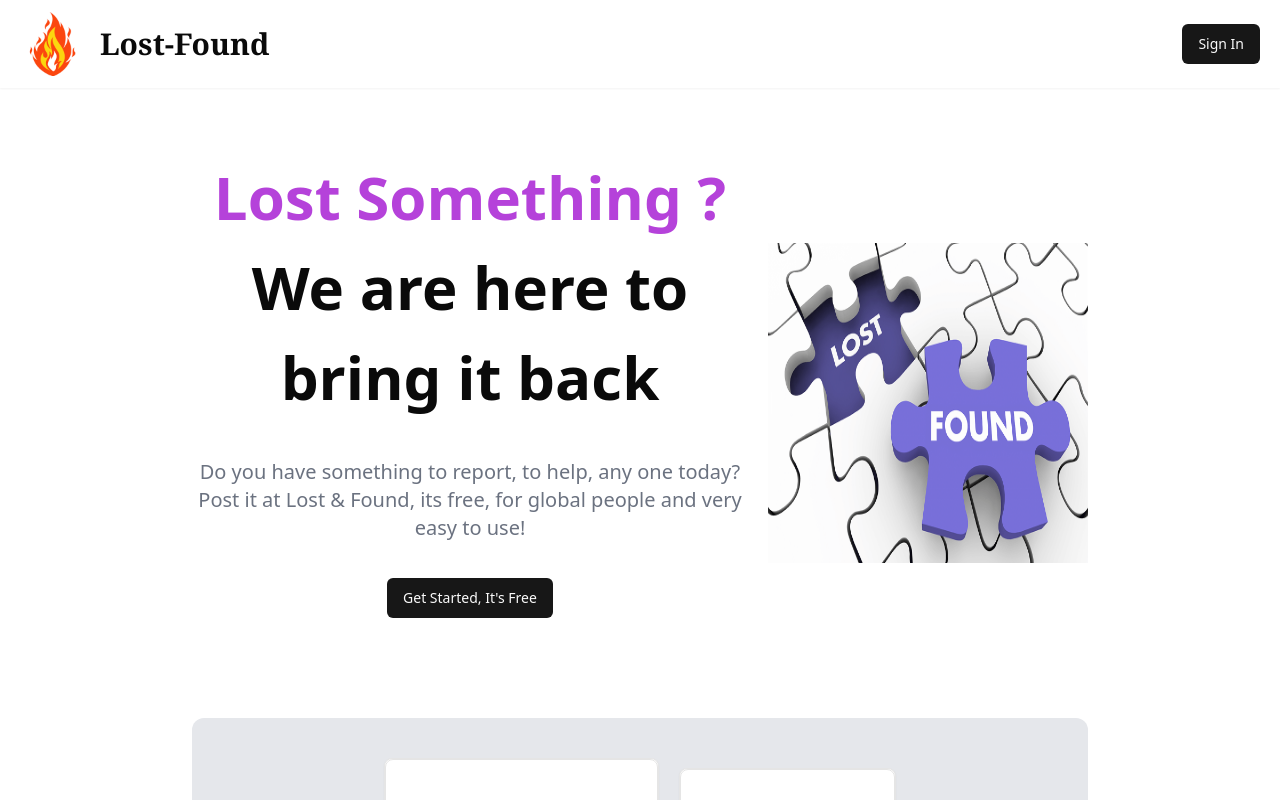
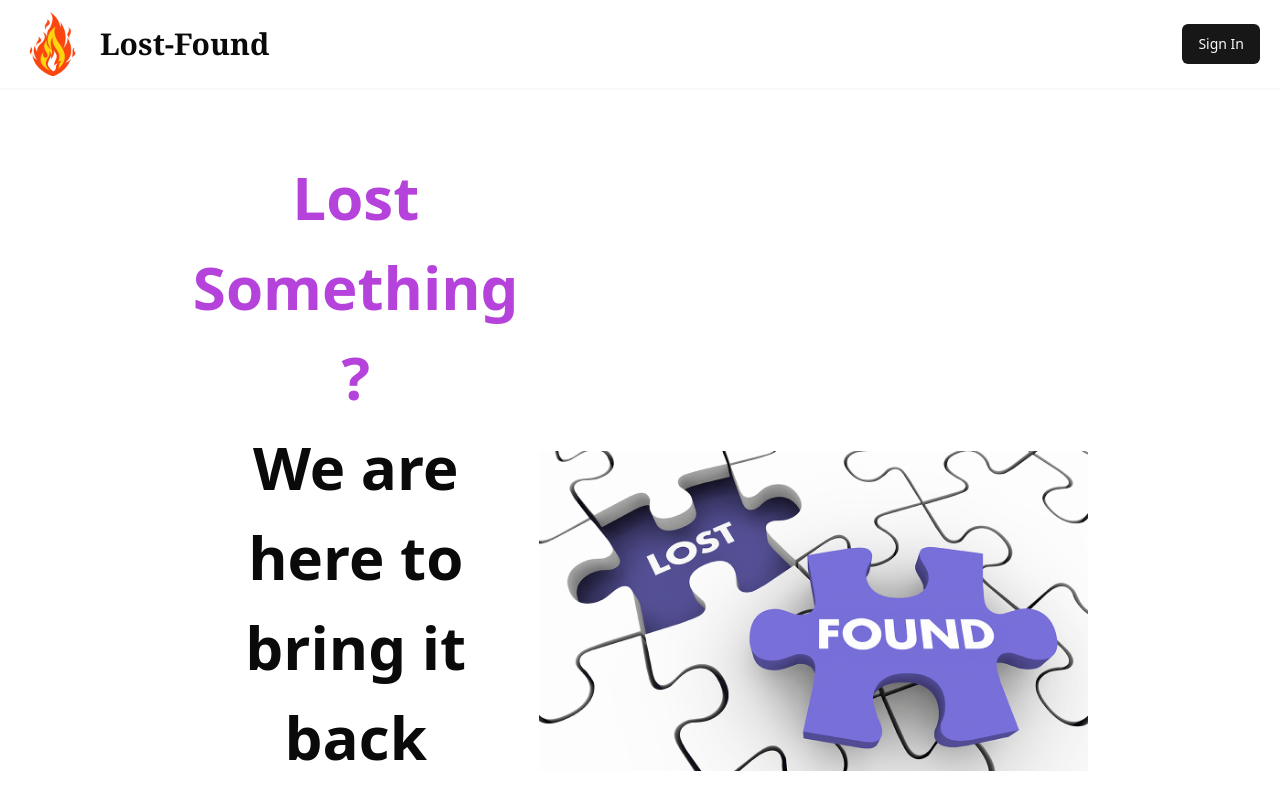
Before and after one commit to krishnaj01/404NotFound_AutomatexHackathon_Meraz5.0, a React (Vite) app in the folder frontend/lost-found/: page / in a window 1280 px wide. Shown: the top 800 px of the page. Built offline with nearby package versions, Linux system fonts and the light colour scheme; no server answers.

Commit message:
new changes

```diff
--- a/frontend/lost-found/src/components/HomePage/Buttons.jsx
+++ b/frontend/lost-found/src/components/HomePage/Buttons.jsx
@@ -5,7 +5,8 @@
 
     useEffect(() => {
         const currentPath = window.location.pathname;
-        if (currentPath === `/${buttonText.toLowerCase() === 'faqs' ? 'faq' : buttonText.toLowerCase()}`) {
+        const path = buttonText.toLowerCase();
+        if (currentPath === `/${path === 'faqs' ? 'faq' : path === 'dashboard' ? 'home' : path}`) {
             setIsActive(true);
         } else {
             setIsActive(false);
@@ -17,7 +18,7 @@
             className={`group inline-block relative cursor-pointer text-black text-xl font-bold ${isActive ? 'text-[#B542D8]' : 'hover:text-[#B542D8]'}`}
         >
             <a
-                href={`/${buttonText.toLowerCase() === 'faqs' ? 'faq' : buttonText.toLowerCase()}`}
+                href={`/${buttonText.toLowerCase() === 'faqs' ? 'faq' : buttonText.toLowerCase() === 'dashboard' ? 'home' : buttonText.toLowerCase()}`}
                 className={`${isActive ? 'text-[#B542D8]' : ''}`}
             >
                 {buttonText}
--- a/frontend/lost-found/src/components/custom/Landing.jsx
+++ b/frontend/lost-found/src/components/custom/Landing.jsx
@@ -132,7 +132,7 @@
             </DialogClose>
           </Dialog>
         </div>
-        <img src="./lost-found.png" className="w-80 h-80"></img>
+        <img src="./lost-found.png" className="w-85 h-80 object-cover"></img>
       </div>
       <div className="bg-gray-200 flex px-12 sm:px-24 md:px-48 p-10 flex-col xl:flex-row gap-5 justify-between mb-20 mx-12 sm:mx-24 md:mx-48 rounded-xl items-center">
         <div>
```
